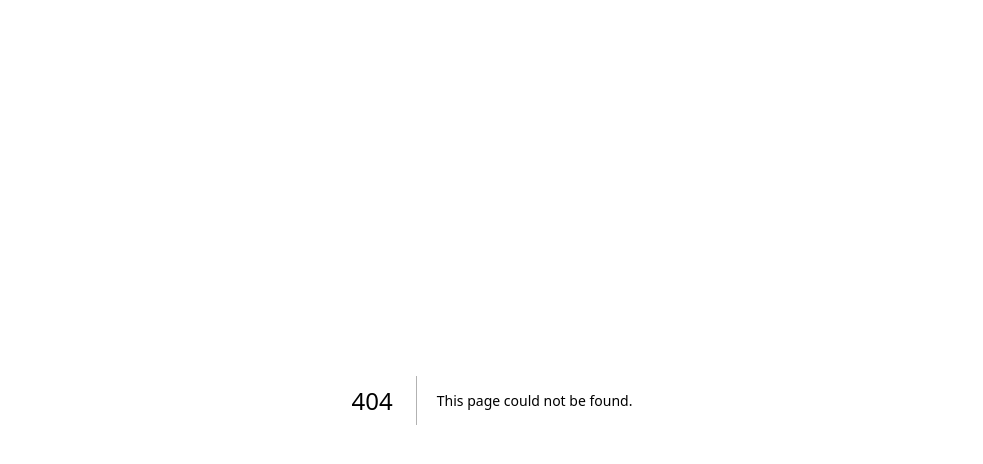
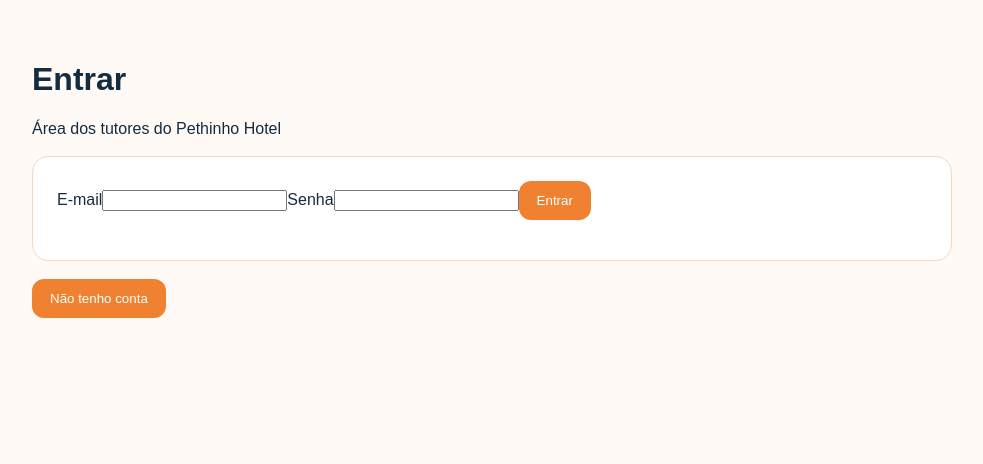
Before and after one commit to bertasipedro2-svg/pethinho-hotel, a Next.js app: page /entrar in a window 1280 px wide. Before the commit this address had no page. Shown: the top 464 px of the page, without its empty margins (148-1131 px from the left). Built offline with nearby package versions, Linux system fonts and the light colour scheme.

Commit message:
feat: add src/app/entrar/page.tsx

```diff
--- /dev/null
+++ b/src/app/entrar/page.tsx
@@ -0,0 +1,8 @@
+"use client";
+import {useState} from "react";
+import {getSupabase} from "@/lib/supabase";
+export default function Entrar(){
+ const[email,setEmail]=useState("");const[password,setPassword]=useState("");const[name,setName]=useState("");const[mode,setMode]=useState<"login"|"signup">("login");const[msg,setMsg]=useState("");const[busy,setBusy]=useState(false);
+ async function submit(e:React.FormEvent){e.preventDefault();setBusy(true);setMsg("");try{const db=getSupabase();const result=mode==="login"?await db.auth.signInWithPassword({email,password}):await db.auth.signUp({email,password,options:{data:{full_name:name}}});if(result.error)throw result.error;if(mode==="login")window.location.href="/minha-conta";else setMsg("Cadastro recebido. Confira seu e-mail para confirmar a conta, se solicitado.");}catch(e){setMsg(e instanceof Error?e.message:"Erro inesperado");}finally{setBusy(false)}}
+ return <main><h1>{mode==="login"?"Entrar":"Criar conta"}</h1><p>Área dos tutores do Pethinho Hotel</p><form onSubmit={submit} className="card">{mode==="signup"&&<label>Nome completo<input required value={name} onChange={e=>setName(e.target.value)}/></label>}<label>E-mail<input type="email" required value={email} onChange={e=>setEmail(e.target.value)}/></label><label>Senha<input type="password" minLength={6} required value={password} onChange={e=>setPassword(e.target.value)}/></label><button disabled={busy}>{busy?"Aguarde...":mode==="login"?"Entrar":"Cadastrar"}</button><p role="status">{msg}</p></form><button onClick={()=>{setMode(mode==="login"?"signup":"login");setMsg("")}}>{mode==="login"?"Não tenho conta":"Já tenho conta"}</button></main>
+}
```
